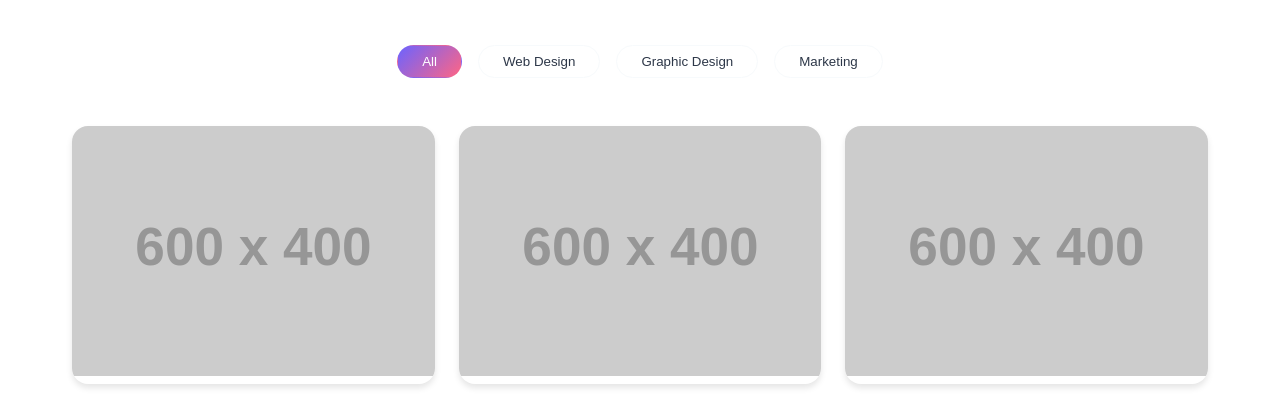
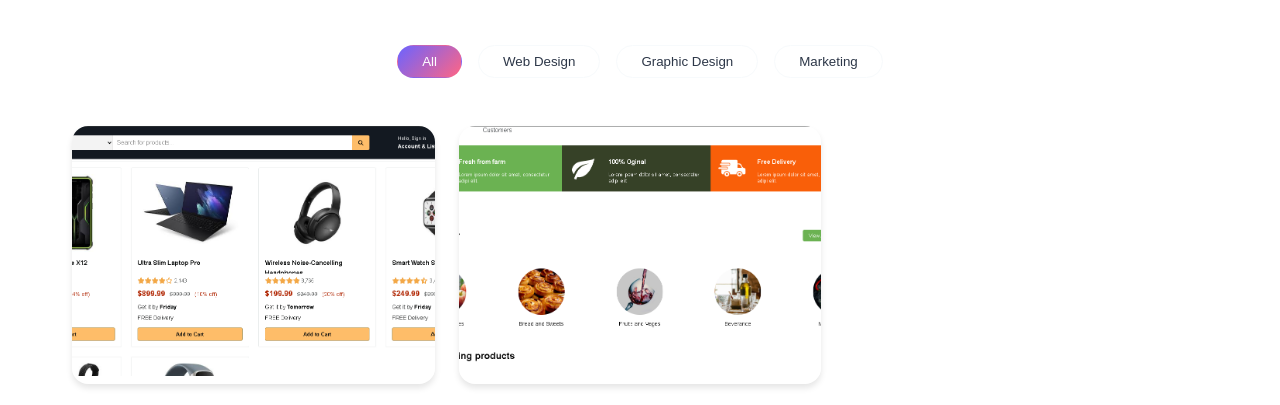
Before and after one commit to Muhammad-Muzzamal/Digital-Resume-Muhammad-Muzzamal, a plain HTML site: page index.html in a window 1280 px wide. Shown: the part 3040-3445 px from the top of the page. Drawn offline with Linux system fonts and the light colour scheme; placeholder pictures from the web are drawn by us.

Commit message:
update my html

```diff
--- a/index.html
+++ b/index.html
@@ -208,21 +208,23 @@
             </div>
             <div class="portfolio-grid">
                 <div class="portfolio-item" data-category="web">
-                    <img src="https://via.placeholder.com/600x400?text=Web+Project+1" alt="Web Project"
+                    <img src="img/ecom-web.PNG" alt="Web Project"
                         class="portfolio-img">
                     <div class="portfolio-overlay">
                         <h3>E-Commerce Website</h3>
                         <p>Complete online store with custom design</p>
                     </div>
                 </div>
+
                 <div class="portfolio-item" data-category="graphic">
-                    <img src="https://via.placeholder.com/600x400?text=Branding+Project" alt="Branding Project"
+                    <img src="img/online-store.PNG" alt="Branding Project"
                         class="portfolio-img">
                     <div class="portfolio-overlay">
                         <h3>Brand Identity</h3>
                         <p>Logo and branding for a startup</p>
                     </div>
                 </div>
+                <!--
                 <div class="portfolio-item" data-category="marketing">
                     <img src="https://via.placeholder.com/600x400?text=Marketing+Campaign" alt="Marketing Campaign"
                         class="portfolio-img">
@@ -254,7 +256,7 @@
                         <h3>SEO Optimization</h3>
                         <p>Improved organic traffic by 150%</p>
                     </div>
-                </div>
+                </div>-->
             </div>
         </div>
     </section>
```
